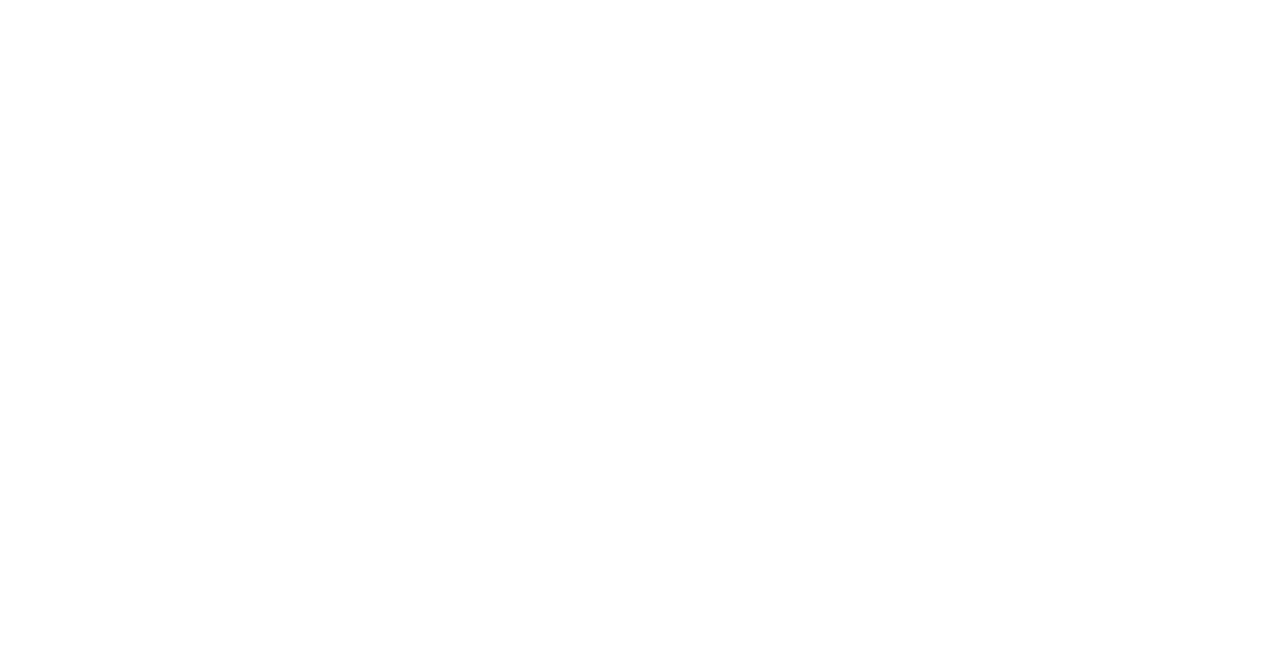
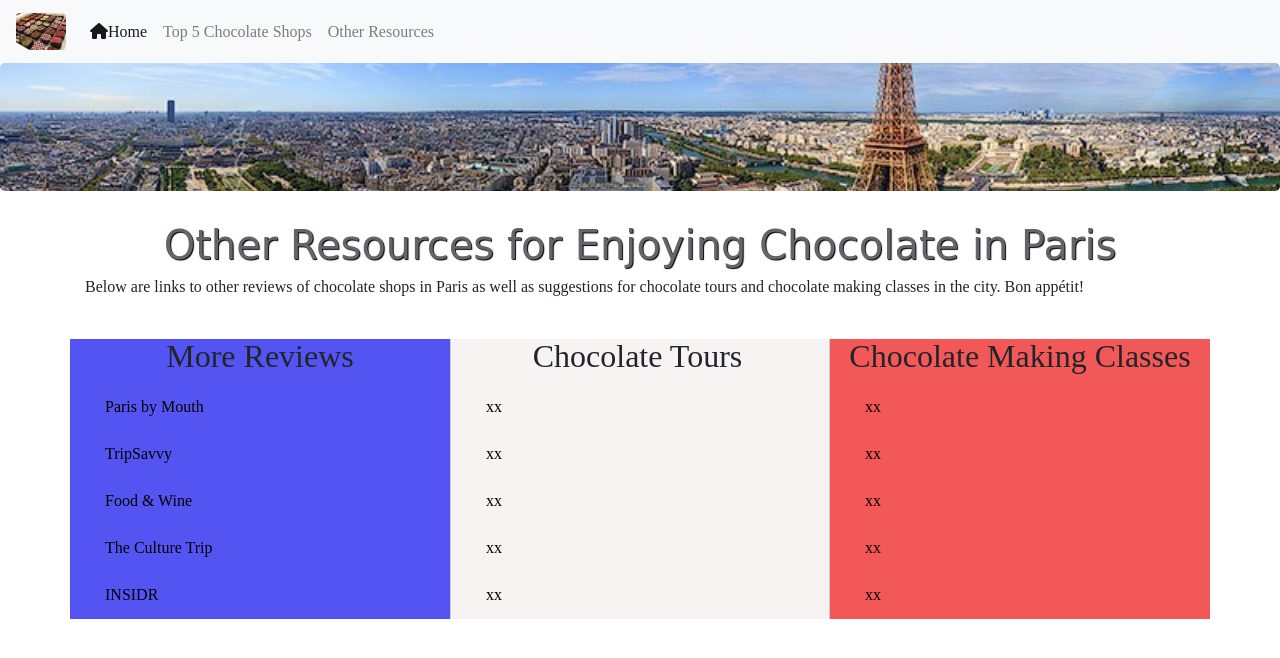
Before and after one commit to laura-kelly/laura-kelly.github.io, a plain HTML site: page page2otherresources.html in a window 1280 px wide. Drawn offline with nearby package versions, Linux system fonts and the light colour scheme; a web font is replaced by a local one.

Commit message:
First draft of page2, plus other minor updates

```diff
--- a/page2otherresources.html
+++ b/page2otherresources.html
@@ -0,0 +1,125 @@
+<!--Page 2 (Other Resources for HW Assignment #1-->
+
+<!DOCTYPE html>
+<html lang="en">
+  <head>
+    <!-- Required meta tags -->
+    <meta charset="utf-8">
+    <meta name="viewport" content="width=device-width, initial-scale=1, shrink-to-fit=no">
+
+    <!-- Link to Bootstrap CSS, FontAwesome, and custom style sheet -->
+    <link rel="stylesheet" href="https://maxcdn.bootstrapcdn.com/bootstrap/4.0.0-beta/css/bootstrap.min.css" integrity="sha384-/Y6pD6FV/Vv2HJnA6t+vslU6fwYXjCFtcEpHbNJ0lyAFsXTsjBbfaDjzALeQsN6M" crossorigin="anonymous">
+    <link href="https://fonts.googleapis.com/css?family=Libre+Baskerville|Lobster|Ribeye+Marrow" rel="stylesheet">
+    <script src="https://use.fontawesome.com/f9001c39ac.js"></script>
+    <link rel="stylesheet" href="styles.css">
+
+    <!-- Add title to display in web browser -->
+    <title>Other Resources</title>
+
+  </head>
+
+  <body>
+
+    <!-- Add NavBar -->
+    <nav class="navbar navbar-expand-lg navbar-light bg-light">
+      <a class="navbar-brand" href="#"><img class = "rounded" id = "navpic" src = "Chocolate1.jpg"></a>
+      <button class="navbar-toggler" type="button" data-toggle="collapse" data-target="#navbarSupportedContent" aria-controls="navbarSupportedContent" aria-expanded="false" aria-label="Toggle navigation">
+        <span class="navbar-toggler-icon"></span>
+      </button>
+      <div class="collapse navbar-collapse" id="navbarSupportedContent">
+        <ul class="navbar-nav mr-auto">
+          <li class="nav-item active">
+            <a class="nav-link" href="index.html">
+              <i class="fa fa-home" aria-hidden="true"></i>Home <span class="sr-only">(current)</span></a>
+          </li>
+          <li class="nav-item">
+            <a class="nav-link" href="page1top5.html">Top 5 Chocolate Shops</a>
+          </li>
+          <li class="nav-item">
+            <a class="nav-link" href="page2otherresources.html">Other Resources</a>
+          </li>
+        </ul>
+      </div>
+    </nav>
+
+    <!-- Jumbotron -->
+    <div class="jumbotron text-center">
+    </div>
+
+    <!-- Main content -->
+<div class="container">
+  <h1>Other Resources for Enjoying Chocolate in Paris</h1>
+  <p>
+    Below are links to other reviews of chocolate shops in Paris as well as suggestions for chocolate tours and chocolate making classes in the city.  Bon appétit!
+  </p>
+  &nbsp;
+
+  <!--Create three columns for three separate lists - Reviews/blogs, food tours, and classes-->
+  <!--Note:  custom class reference added to all <a> elements below so that links on this page only can be formatted
+   to be in black font-->
+  <!--List #1:  Reviews/blogs-->
+  <div class="row">
+    <div class="col-md-4" id = "col1">
+      <h2 class = "text-center">More Reviews</h2>
+      <ul class="list-group" id="list1">
+        <li class="list-group-item">
+          <a class = "linkbl" href="https://parisbymouth.com/our-guide-to-paris-chocolate-and-candy-shops/">Paris by Mouth</a>
+        </li>
+        <li class="list-group-item">
+          <a class = "linkbl" href="https://www.tripsavvy.com/best-chocolate-shops-in-paris-1618605">TripSavvy</a>
+        </li>
+        <li class="list-group-item">
+          <a class = "linkbl" href="http://www.foodandwine.com/articles/paris-travel-guide-paris-chocolate-shops">Food & Wine</a>
+        </li>
+        <li class="list-group-item">
+          <a class = "linkbl" href="https://theculturetrip.com/europe/france/paris/articles/the-6-most-delicious-chocolate-shops-in-paris/">The Culture Trip</a>
+        </li>
+        <li class="list-group-item">
+          <a class = "linkbl" href="http://www.insidr.paris/paris-tips/best-chocolate-paris">INSIDR</a>
+        </li>
+      </ul>
+    </div>
+
+    <!--List #2: Tours-->
+    <div class="col-md-4" id="col2">
+      <h2 class = "text-center">Chocolate Tours</h2>
+      <ul class="list-group">
+        <li class="list-group-item">
+          <a class = "linkbl" href="xxx">xx</a>
+        </li>
+        <li class="list-group-item">
+          <a class = "linkbl" href="xxx">xx</a>
+        </li>
+        <li class="list-group-item">
+          <a class = "linkbl" href="xxx">xx</a>
+        </li>
+        <li class="list-group-item">
+          <a class = "linkbl" href="xxx">xx</a>
+        </li>
+        <li class="list-group-item">
+          <a class = "linkbl" href="xxx">xx</a>
+        </li>
+      </ul>
+    </div>
+
+    <!--List #3: Classes-->
+    <div class="col-md-4" id = "col3">
+      <h2 class = "text-center">Chocolate Making Classes</h2>
+      <ul class="list-group" >
+        <li class="list-group-item">
+          <a class = "linkbl" href="xxx">xx</a>
+        </li>
+        <li class="list-group-item">
+          <a class = "linkbl" href="xxx">xx</a>
+        </li>
+        <li class="list-group-item">
+          <a class = "linkbl" href="xxx">xx</a>
+        </li>
+        <li class="list-group-item">
+          <a class = "linkbl" href="xxx">xx</a>
+        </li>
+        <li class="list-group-item">
+          <a class = "linkbl" href="xxx">xx</a>
+        </li>
+      </ul>
+    </div>
--- a/styles.css
+++ b/styles.css
@@ -31,6 +31,20 @@ h1 {
   background-position: center;
 }
 
+  /*Format lists on the Other Resources page*/
+.list-group-item {
+  border: none;
+  background: none;
+}
+
+.linkbl {
+  color: black;
+}
+
+.linkbl:hover {
+  color: black;
+}
+
 
 /*id-level styles*/
 
@@ -40,7 +54,23 @@ h1 {
 }
 
   /*Override max size for select larger images*/
-  #largepic {
-    max-width: 60%;
-    max-height: auto;
-  }
+#largepic {
+  max-width: 60%;
+  max-height: auto;
+}
+
+  /*Add vertical divider lines between columns on the Other Resources page, and add French flag background colors*/
+#col1 {
+  background-color: #5454f3;
+}
+
+#col2 {
+  padding-right:20px;
+  border-right: 1px solid #ccc;
+  border-left: 1px solid #ccc;
+  background-color: #f7f3f3;
+}
+
+#col3 {
+  background-color: #f35858;
+}
```
Also changed, not shown: index.html (+1 -1 lines), page1top5.html (+6 -4 lines), pierreherme1.jpg (added).
